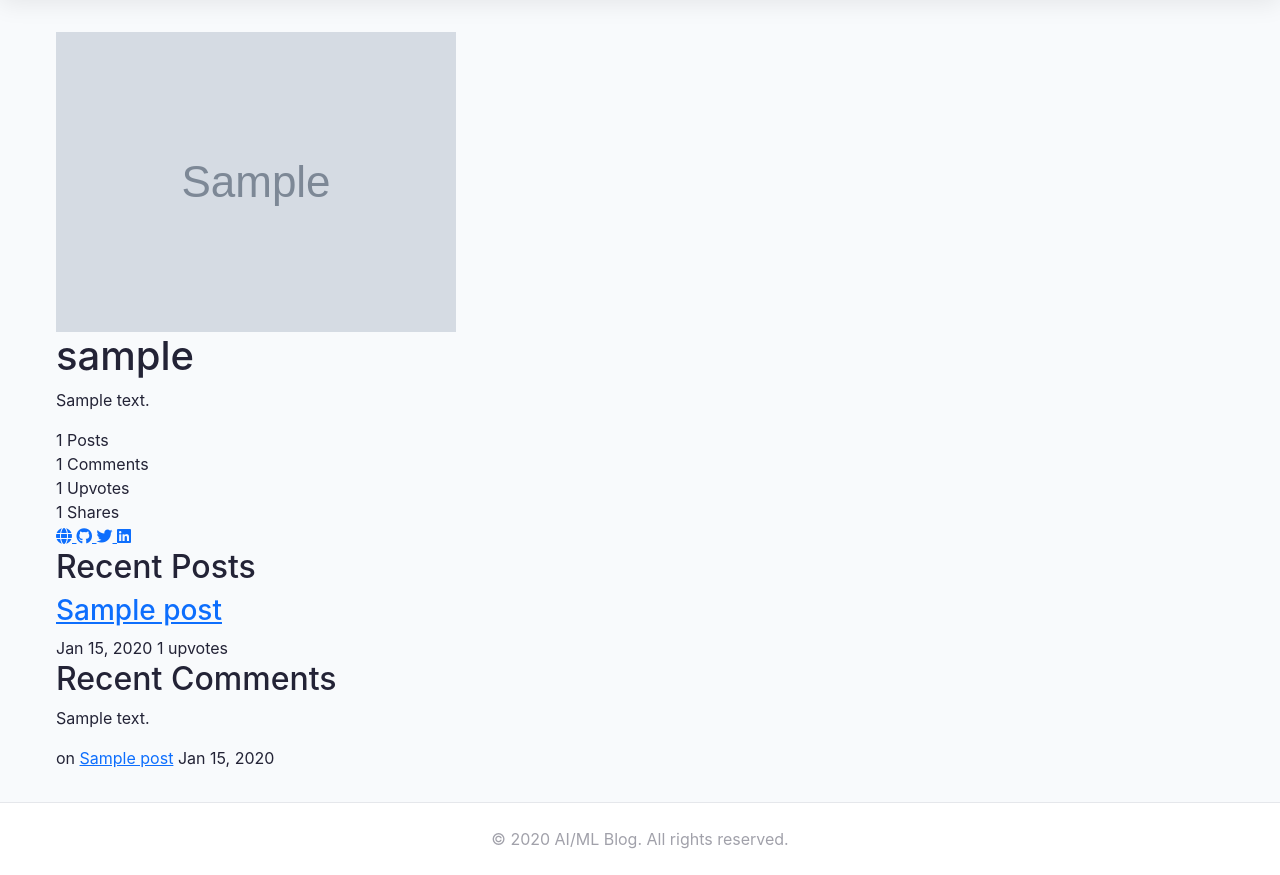
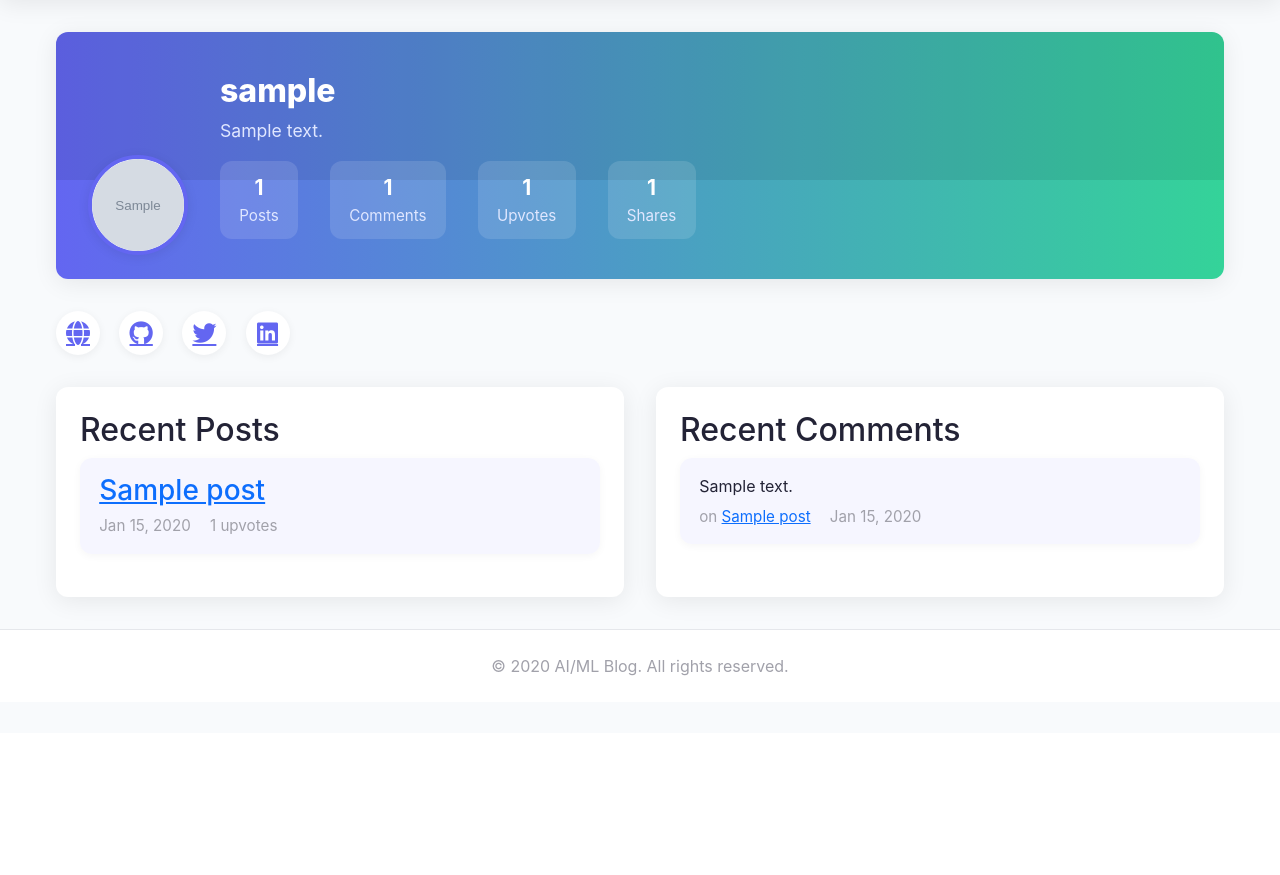
Before and after one commit to BhimPrasadAdhikari/ai_ml_blog, a Django app: template templates/blog/profile_detail.html in a window 1280 px wide. Shown: the part 67-942 px from the top of the page. After the commit the page ends 743 px from the top, so only its background shows below. Run offline with Django 5.2, Linux system fonts and the light colour scheme; tables that the repository leaves empty hold one stand-in row (values such as "Sample post"); the template is opened without the code that fills it: values that come from a table or form of the project are taken from there, most other values are stand-ins (such as "Sample title", 1, 10 or a date in 2020); grey boxes marked "Sample" are stand-in pictures.

Commit message:
modified:   templates/blog/profile_detail.html enhnace UI

```diff
--- a/templates/blog/profile_detail.html
+++ b/templates/blog/profile_detail.html
@@ -2,6 +2,184 @@
 
 {% block title %}
 {{ profile.user.username }}'s Profile - AI/ML Blog
+{% endblock %}
+
+{% block extra_css %}
+<style>
+.profile-header {
+    background: linear-gradient(90deg, var(--primary), var(--accent));
+    border-radius: var(--radius);
+    padding: 2.5rem 2rem 1.5rem 2rem;
+    margin-bottom: 2rem;
+    display: flex;
+    align-items: flex-end;
+    position: relative;
+    box-shadow: var(--shadow);
+}
+.profile-cover {
+    position: absolute;
+    top: 0; left: 0; right: 0; height: 60%;
+    background: rgba(0,0,0,0.08);
+    border-radius: var(--radius) var(--radius) 0 0;
+    z-index: 0;
+}
+.profile-info {
+    display: flex;
+    align-items: flex-end;
+    gap: 2rem;
+    z-index: 1;
+    width: 100%;
+}
+.profile-avatar {
+    width: 100px;
+    height: 100px;
+    border-radius: 50%;
+    background: var(--surface-light);
+    box-shadow: 0 2px 12px rgba(0,0,0,0.08);
+    display: flex;
+    align-items: center;
+    justify-content: center;
+    overflow: hidden;
+    border: 4px solid var(--primary);
+}
+body.dark-theme .profile-avatar {
+    background: var(--surface-dark);
+}
+.profile-avatar img {
+    width: 100%;
+    height: 100%;
+    object-fit: cover;
+    border-radius: 50%;
+}
+.avatar-placeholder {
+    font-size: 2.5rem;
+    color: var(--primary);
+    font-weight: 700;
+    text-align: center;
+    width: 100%;
+}
+.profile-details {
+    flex: 1;
+    color: var(--text-light);
+}
+.profile-details h1 {
+    font-size: 2rem;
+    font-weight: 800;
+    margin-bottom: 0.5rem;
+    color: #fff;
+}
+.profile-details .bio {
+    color: #e0e7ff;
+    margin-bottom: 1rem;
+    font-size: 1.1rem;
+}
+.profile-stats {
+    display: flex;
+    gap: 2rem;
+    margin-bottom: 1rem;
+}
+.stat-item {
+    background: rgba(255,255,255,0.12);
+    border-radius: var(--radius);
+    padding: 0.7rem 1.2rem;
+    text-align: center;
+    color: #fff;
+}
+body.dark-theme .stat-item {
+    background: rgba(36,36,56,0.25);
+}
+.stat-value {
+    font-size: 1.3rem;
+    font-weight: 700;
+    display: block;
+}
+.stat-label {
+    font-size: 0.95rem;
+    color: #e0e7ff;
+}
+.btn-edit-profile {
+    display: inline-block;
+    margin-top: 0.5rem;
+    background: var(--primary);
+    color: #fff;
+    border: none;
+    border-radius: var(--radius);
+    padding: 0.5rem 1.5rem;
+    font-weight: 600;
+    transition: background 0.2s;
+    text-decoration: none;
+}
+.btn-edit-profile:hover {
+    background: var(--primary-hover);
+}
+.profile-content {
+    margin-top: 2rem;
+}
+.social-links {
+    display: flex;
+    gap: 1.2rem;
+    margin-bottom: 2rem;
+}
+.social-link {
+    color: var(--primary);
+    font-size: 1.5rem;
+    background: var(--surface-light);
+    border-radius: 50%;
+    width: 44px;
+    height: 44px;
+    display: flex;
+    align-items: center;
+    justify-content: center;
+    transition: background 0.2s, color 0.2s;
+    box-shadow: 0 2px 8px rgba(0,0,0,0.06);
+}
+body.dark-theme .social-link {
+    background: var(--surface-dark);
+}
+.social-link:hover {
+    background: var(--primary);
+    color: #fff;
+}
+.profile-sections {
+    display: grid;
+    grid-template-columns: 1fr 1fr;
+    gap: 2rem;
+}
+@media (max-width: 900px) {
+    .profile-sections { grid-template-columns: 1fr; }
+    .profile-header { flex-direction: column; align-items: flex-start; }
+    .profile-info { flex-direction: column; align-items: flex-start; gap: 1rem; }
+}
+.recent-posts, .recent-comments {
+    background: var(--surface-light);
+    border-radius: var(--radius);
+    box-shadow: var(--shadow);
+    padding: 1.5rem;
+}
+body.dark-theme .recent-posts, body.dark-theme .recent-comments {
+    background: var(--surface-dark);
+}
+.post-card, .comment-card {
+    background: rgba(99,102,241,0.06);
+    border-radius: var(--radius);
+    margin-bottom: 1.2rem;
+    padding: 1rem 1.2rem;
+    box-shadow: 0 2px 8px rgba(0,0,0,0.04);
+    transition: background 0.2s;
+}
+body.dark-theme .post-card, body.dark-theme .comment-card {
+    background: rgba(99,102,241,0.12);
+}
+.post-card h3, .comment-card p {
+    margin: 0 0 0.5rem 0;
+}
+.post-meta, .comment-meta {
+    font-size: 0.95rem;
+    color: var(--text-muted);
+    display: flex;
+    gap: 1.2rem;
+}
+</style>
 {% endblock %}
 
 {% block content %}
```
